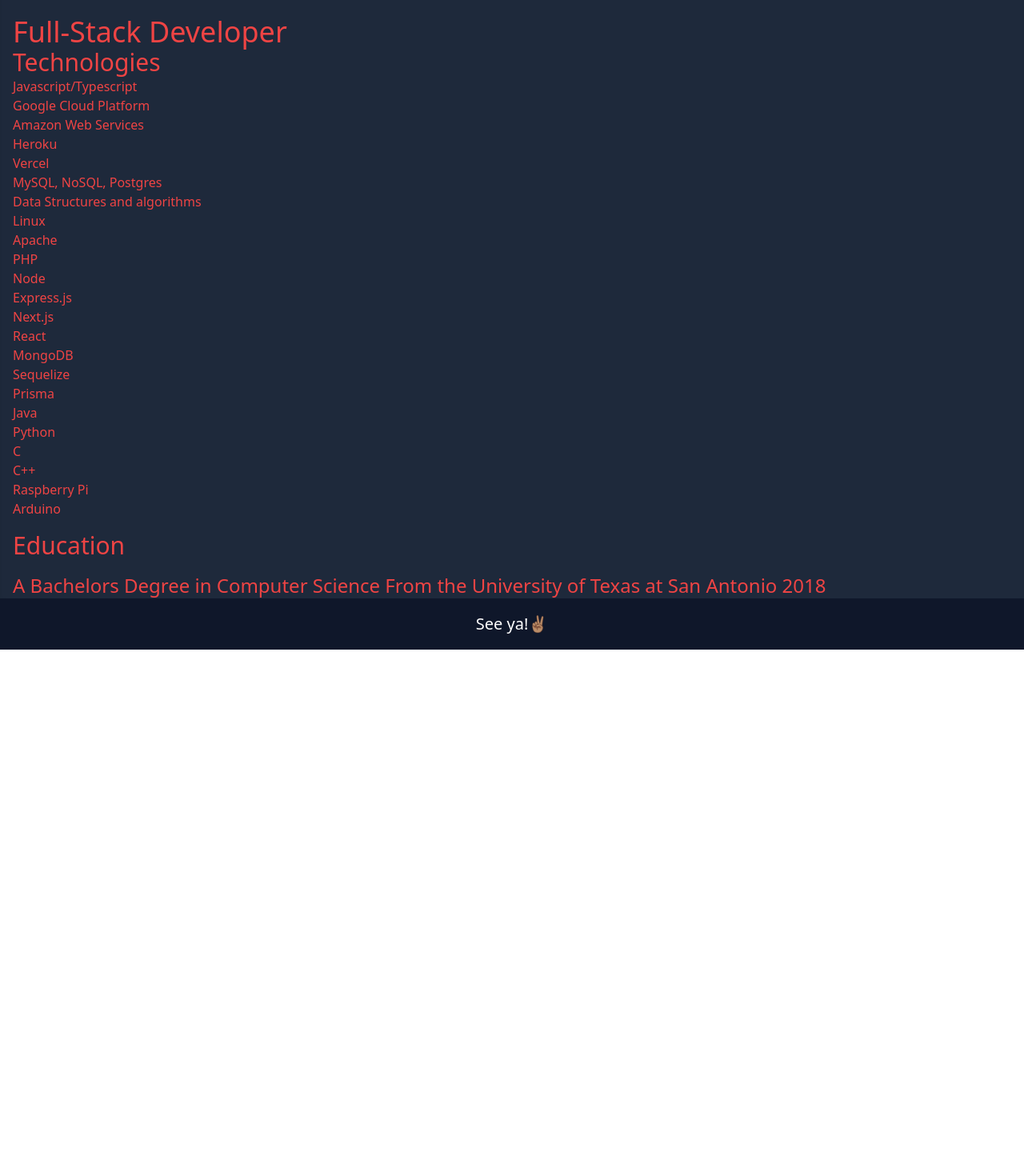
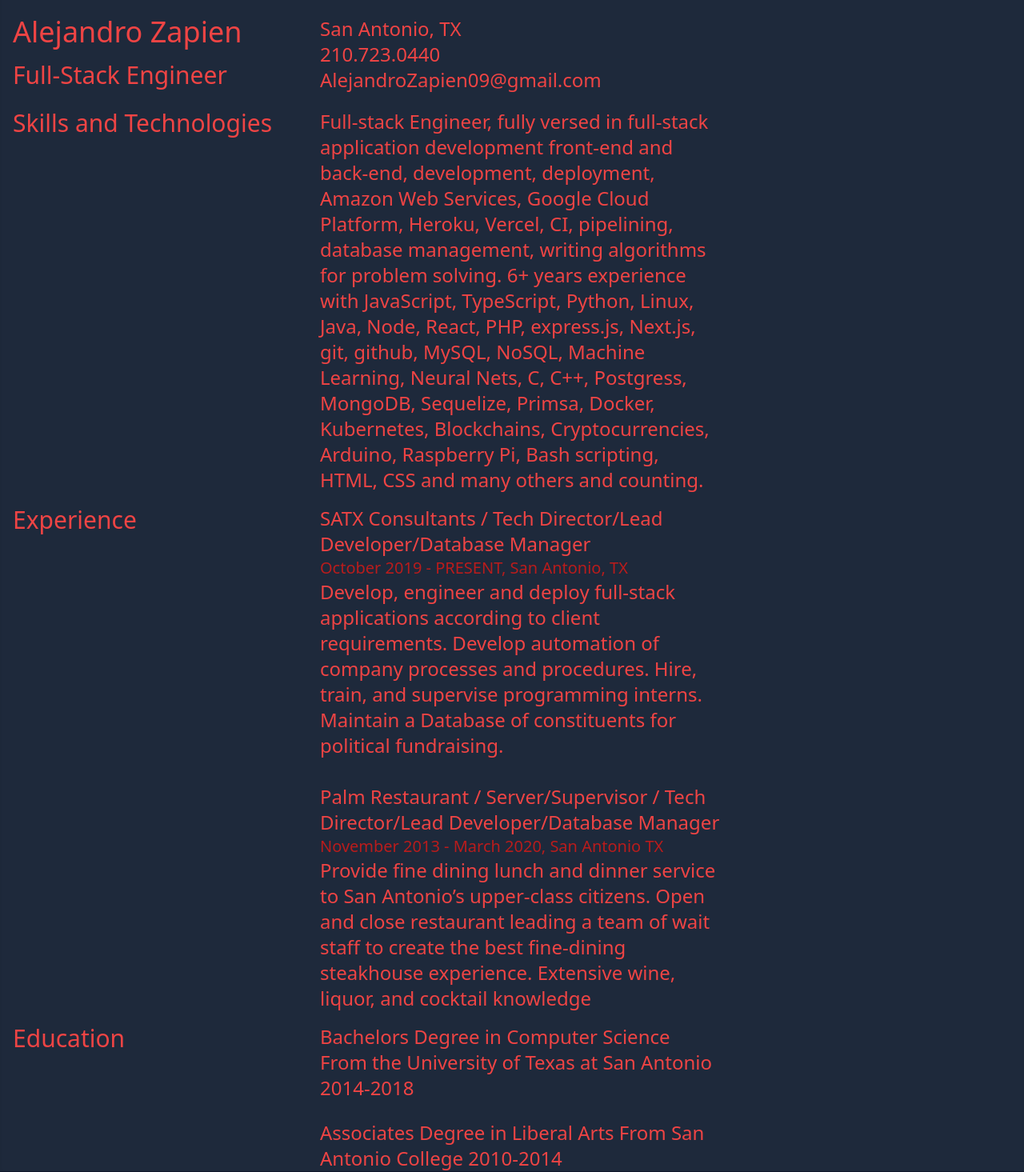
Before and after one commit to alejandrosatxc/Developer-Portfolio, a Next.js app: page /resume in a window 1280 px wide. Shown: the part 168-1633 px from the top of the page at 80% size. Before the commit the page ends 980 px from the top, so only its background shows below. Built offline with nearby package versions, Linux system fonts and the light colour scheme.

Commit message:
Flesh out pages

```diff
--- a/components/layout/navbar.tsx
+++ b/components/layout/navbar.tsx
@@ -24,7 +24,7 @@
                         {
                             menuItems.map(item => {
                                 return (
-                                    <li key={item.title} className="text-red-500 mx-8">
+                                    <li key={item.title} className="text-red-500 text-2xl mx-8">
                                         <Link href={item.path}>{item.title}</Link>
                                     </li>
                                 )
--- a/pages/projects.tsx
+++ b/pages/projects.tsx
@@ -2,7 +2,7 @@
     return (
         <>
             <h1 className="text-6xl text-red-500 m-4">Different Projects that I have worked on</h1>
-            <ul className="text-red-500 text-3xl">
+            <ul className="text-red-500 text-3xl m-4">
                 <li>Bell-Ripper Document Automation Fullstack App</li>
                 <li>Template-to-Form Builder Fullstack App</li>
                 <li>Bexar-Facts Data Dashboard, visualizing polling results in Bexar county</li>
--- a/pages/resume.tsx
+++ b/pages/resume.tsx
@@ -2,35 +2,51 @@
     return (
         <>
             <h1 className="text-red-500 m-4 text-6xl">Resume</h1>
-            <h2 className="text-red-500 ml-4 text-4xl">Full-Stack Developer</h2>
-            <h3 className="text-red-500 ml-4 text-3xl">Technologies</h3>
-            <ul className="text-red-500 ml-4">
-                <li>Javascript/Typescript</li>
-                <li>Google Cloud Platform</li>
-                <li>Amazon Web Services</li>
-                <li>Heroku</li>
-                <li>Vercel</li>
-                <li>MySQL, NoSQL, Postgres</li>
-                <li>Data Structures and algorithms</li>
-                <li>Linux</li>
-                <li>Apache</li>
-                <li>PHP</li>
-                <li>Node</li>
-                <li>Express.js</li>
-                <li>Next.js</li>
-                <li>React</li>
-                <li>MongoDB</li>
-                <li>Sequelize</li>
-                <li>Prisma</li>
-                <li>Java</li>
-                <li>Python</li>
-                <li>C</li>
-                <li>C++</li>
-                <li>Raspberry Pi</li>
-                <li>Arduino</li>
-            </ul>
-            <h3 className="text-3xl text-red-500 m-4">Education</h3>
-            <p className="text-2xl ml-4 text-red-500">A Bachelors Degree in Computer Science From the University of Texas at San Antonio 2018</p>
+            <div className="flex flex-col ml-4">
+                <div className="flex flex-row flex-wrap">
+                    <div className="flex flex-col w-96 mb-2">
+                        <h2 className="text-red-500 text-4xl mb-4">Alejandro Zapien</h2>
+                        <h2 className="text-red-500 text-3xl">Full-Stack Engineer</h2>
+                    </div>
+                    <div className="flex flex-col w-[500px]">
+                        <h3 className="text-red-500 text-2xl">San Antonio, TX</h3>
+                        <h3 className="text-red-500 text-2xl">210.723.0440</h3>
+                        <h3 className="text-red-500 text-2xl">AlejandroZapien09@gmail.com</h3>
+                    </div>
+                </div>
+                <div className="flex flex-row mt-4 flex-wrap">
+                    <div className="w-96 mb-2">
+                        <h3 className="text-red-500 text-3xl">Skills and Technologies</h3>
+                    </div>
+                    <div className="w-[500px]">
+                        <p className="text-red-500 text-2xl">Full-stack Engineer, fully versed in full-stack application development front-end and back-end, development, deployment, Amazon Web Services, Google Cloud Platform, Heroku, Vercel, CI, pipelining, database management, writing algorithms for problem solving. 6+ years experience with JavaScript, TypeScript, Python, Linux, Java, Node, React, PHP, express.js, Next.js, git, github, MySQL, NoSQL, Machine Learning, Neural Nets, C, C++, Postgress, MongoDB, Sequelize, Primsa, Docker, Kubernetes, Blockchains, Cryptocurrencies, Arduino, Raspberry Pi, Bash scripting, HTML, CSS and many others and counting. </p>
+                    </div>
+                </div>
+                <div className="flex flex-row mt-4 flex-wrap">
+                    <div className="w-96 mb-2">
+                        <h2 className="text-red-500 text-3xl">Experience</h2>
+                    </div>
+                    <div className="text-red-500 text-2xl w-[500px]">
+                        <h2 className="text-red-500 text-2xl">SATX Consultants / Tech Director/Lead Developer/Database Manager</h2>
+                        <h3 className="text-red-700 text-xl">October 2019 - PRESENT,  San Antonio, TX</h3>
+                        <p className="text-red-500 text-2xl">Develop, engineer and deploy full-stack applications according to client requirements. Develop automation of company processes and procedures. Hire, train, and supervise programming interns. Maintain a Database of constituents for political fundraising. </p>
+                        <br />
+                        <h2 className="text-red-500 text-2xl">Palm Restaurant / Server/Supervisor / Tech Director/Lead Developer/Database Manager</h2>
+                        <h3 className="text-red-700 text-xl">November 2013 - March 2020,  San Antonio TX</h3>
+                        <p className="text-red-500 text-2xl">Provide fine dining lunch and dinner service to San Antonio’s upper-class citizens. Open and close restaurant leading a team of wait staff to create the best fine-dining steakhouse experience. Extensive wine, liquor, and cocktail knowledge</p>
+                    </div>
+                </div>
+                <div className="flex flex-row mt-4 flex-wrap">
+                    <div className="w-96 mb-2">
+                        <h3 className="text-3xl text-red-500">Education</h3>
+                    </div>
+                    <div className="w-[500px]">
+                        <p className="text-2xl text-red-500">Bachelors Degree in Computer Science From the University of Texas at San Antonio 2014-2018</p>
+                        <br />
+                        <p className="text-2xl text-red-500">Associates Degree in Liberal Arts From San Antonio College 2010-2014</p>
+                    </div>
+                </div>
+            </div>
         </>
     )
 }
```
